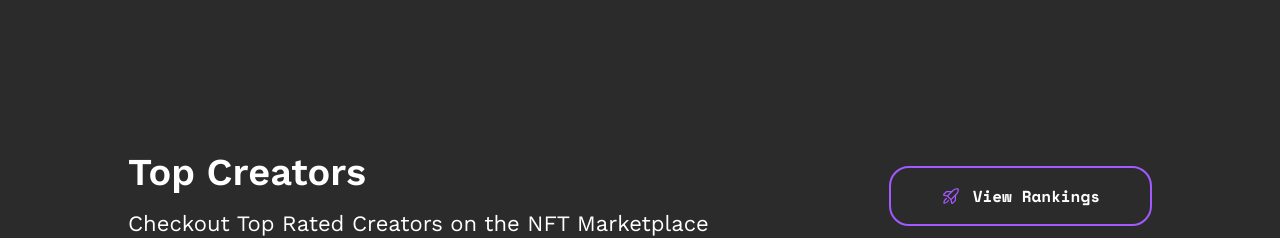
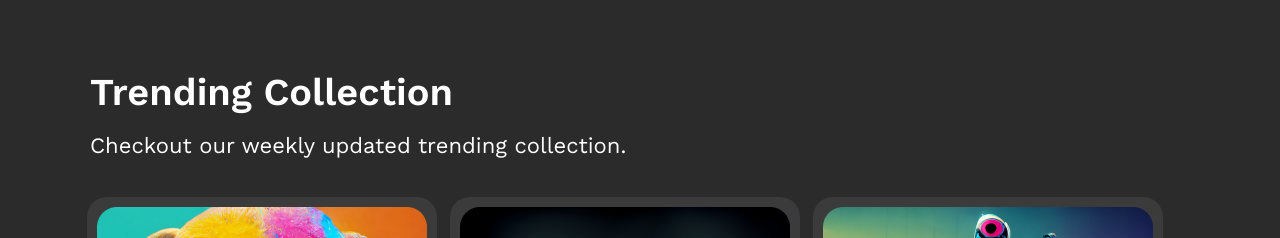
Before and after one commit to Victor-B-S/NFT-Marketplace, a React (Vite) app: page / in a window 1280 px wide. Shown: the part 714-952 px from the top of the page. Built offline with nearby package versions, Linux system fonts and the light colour scheme.

Commit message:
Entrega
Partes faltantes:
- Discover Section
- Ajustes da Tranding

```diff
--- a/src/pages/homepage.jsx
+++ b/src/pages/homepage.jsx
@@ -9,12 +9,14 @@ import Hero from '../components/Hero/Hero'
 import Subscribe from '../components/Subscribe'
 import Tops from '../components/TopCreators/Top'
 import Discover from '../components/Discover/Discover'
+import Trending from '../components/TrendingCollection/TrendingCollection'
 
 export default function () {
   return (
     <div>
       <Navbar />
       <Hero />
+      <Trending />
       <Tops />
       <BrowseCateg />
       <Discover />
```
